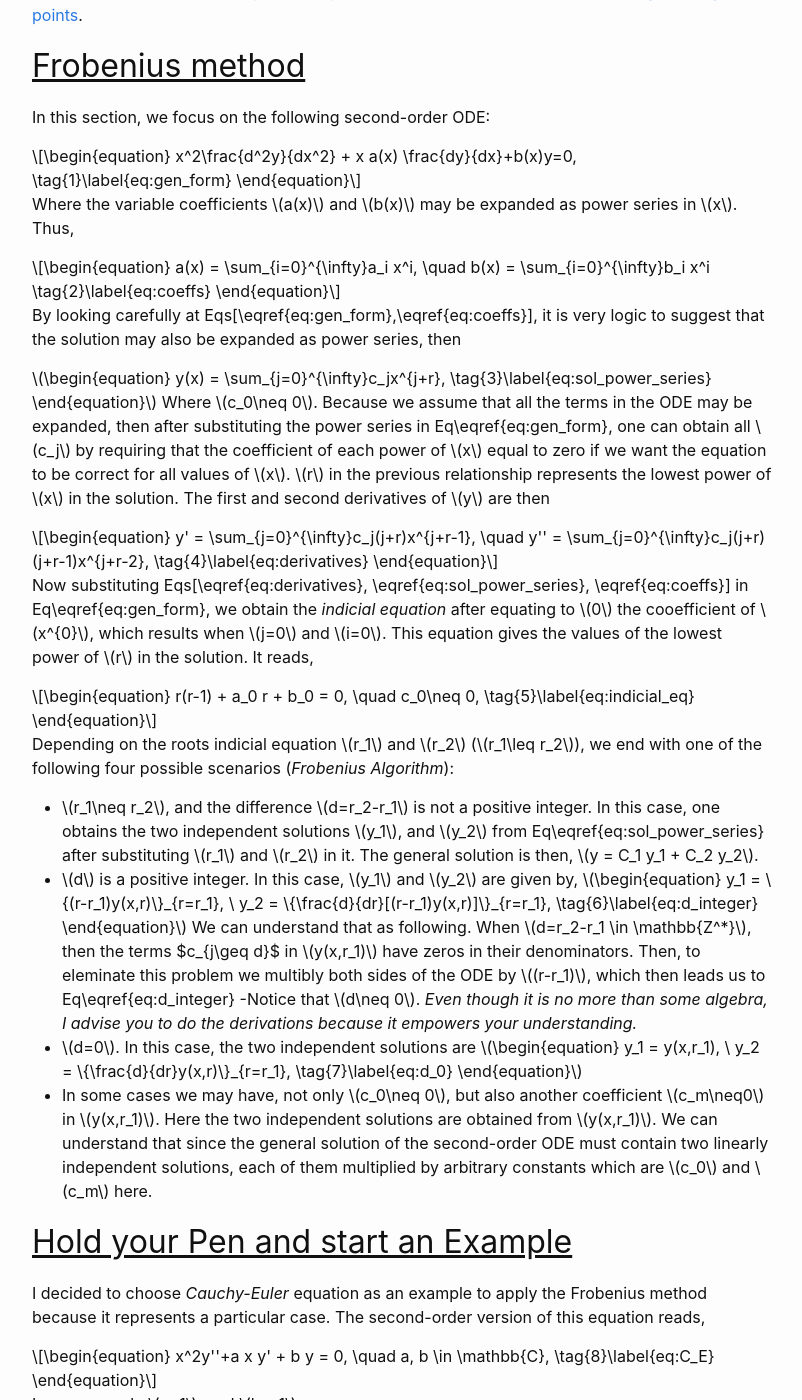
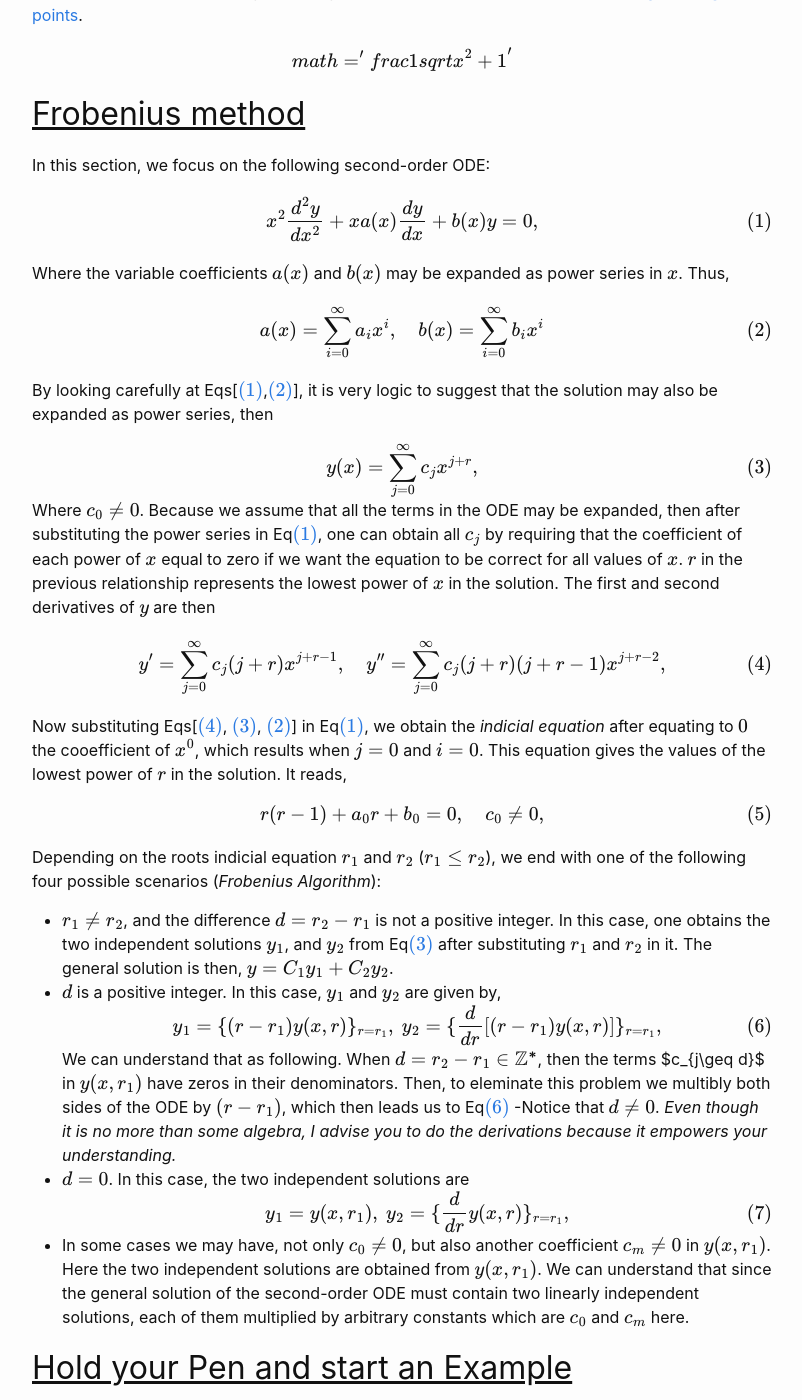
Before and after one commit to HomamBetar1/physics, a Jekyll site: the page built from _posts/2020-05-10-Simple-Introduction-to-Frobenius-Method-in-Solving-Differential-Equation.md, in a window 1280 px wide and 1400 px high, scrolled down 821 px. Shown: the whole window, without its empty margins (238-1040 px from the left). Built offline with Jekyll 4.4.1, drawn with Linux system fonts in a browser that asks for light colours; formulas are drawn with MathJax 3; some of the changed text lies outside the part shown.

Commit message:
addiong mathjax

```diff
--- a/_config.yml
+++ b/_config.yml
@@ -31,7 +31,6 @@ github_username:  HomamBetar1
 theme: minima
 plugins:
   - jekyll-feed
-
 # Exclude from processing.
 # The following items will not be processed, by default.
 # Any item listed under the `exclude:` key here will be automatically added to
--- a/_layouts/post.html
+++ b/_layouts/post.html
@@ -22,6 +22,8 @@ layout: default
   {%- if site.disqus.shortname -%}
     {%- include disqus_comments.html -%}
   {%- endif -%}
-
+  <script type="text/javascript" async
+  src="https://cdnjs.cloudflare.com/ajax/libs/mathjax/2.7.5/MathJax.js?config=TeX-MML-AM_CHTML">
+  </script>
   <a class="u-url" href="{{ page.url | relative_url }}" hidden></a>
 </article>
--- a/_posts/2020-05-10-Simple-Introduction-to-Frobenius-Method-in-Solving-Differential-Equation.md
+++ b/_posts/2020-05-10-Simple-Introduction-to-Frobenius-Method-in-Solving-Differential-Equation.md
@@ -10,6 +10,8 @@ image: Taylor_series_1.png
 We are not going to introduce this method with all the detailed proofs. You can find them in many references, such as those listed at the end. Instead our main objective in this blog is to gain an understanding of the mathematics required in physics, and also in numerical analysis. In this article, we will focus on explaining the main principle behind this method through a discussion of an example. Although providing all the proofs for the theories described here is far behind the scope of this blog, I always try to explain these theories and methods relying on intuition, which does not always work either because I fail to do that, or It won't be possible. _Is it sometimes impossible to explain intuitively an idea you understand?_
 
 In many fields in physics and other domains, second-order ordinary differential equations (ODEs) with variable coefficients can result when studying some phenomena. Although there is no general method to solve this kind of equations, one can use many techniques hoping they will help in finding the solution. The difficulty spectre of solving them is very wide with equations at its far end without known analytical solutions. One way to solve the second-order ODE is to guess one of its two independent solutions, and then use it to lower the order of the equation to a first-order ODE which might be easier to treat (remember that the general solution of an ODE is a linear combination of its linearly independent solutions). Another way is the Frobenius method, named after mathematician [Ferdinand Georg Frobenius](http://mathshistory.st-andrews.ac.uk/Biographies/Frobenius.html), which is without any doubt much more general. When applying the Frobenius method, we can obtain the general formulae, as [power series](http://localhost:4000/journal/What-Is-Taylor-Expansion.html), for many special functions, such as Bessel, Legendre, or Hermite functions. However, this does not mean that applying this method will always lead us to a known function. Finally, we stress the fact that when we use this technique, we expand the solution of the ODE around its [regular singular points](http://localhost:4000/journal/What-are-the-Ordinary-and-Singular-Points-of-an-ODE.html).
+
+$$math = '\\frac{1}{\\sqrt{x^2 + 1}}'$$
 
 ## <ins> Frobenius method</ins>
 In this section, we focus on the following second-order ODE:
```
Also changed, not shown: _posts/2021-07-25-my-first-article.md (+3 -0 lines).
